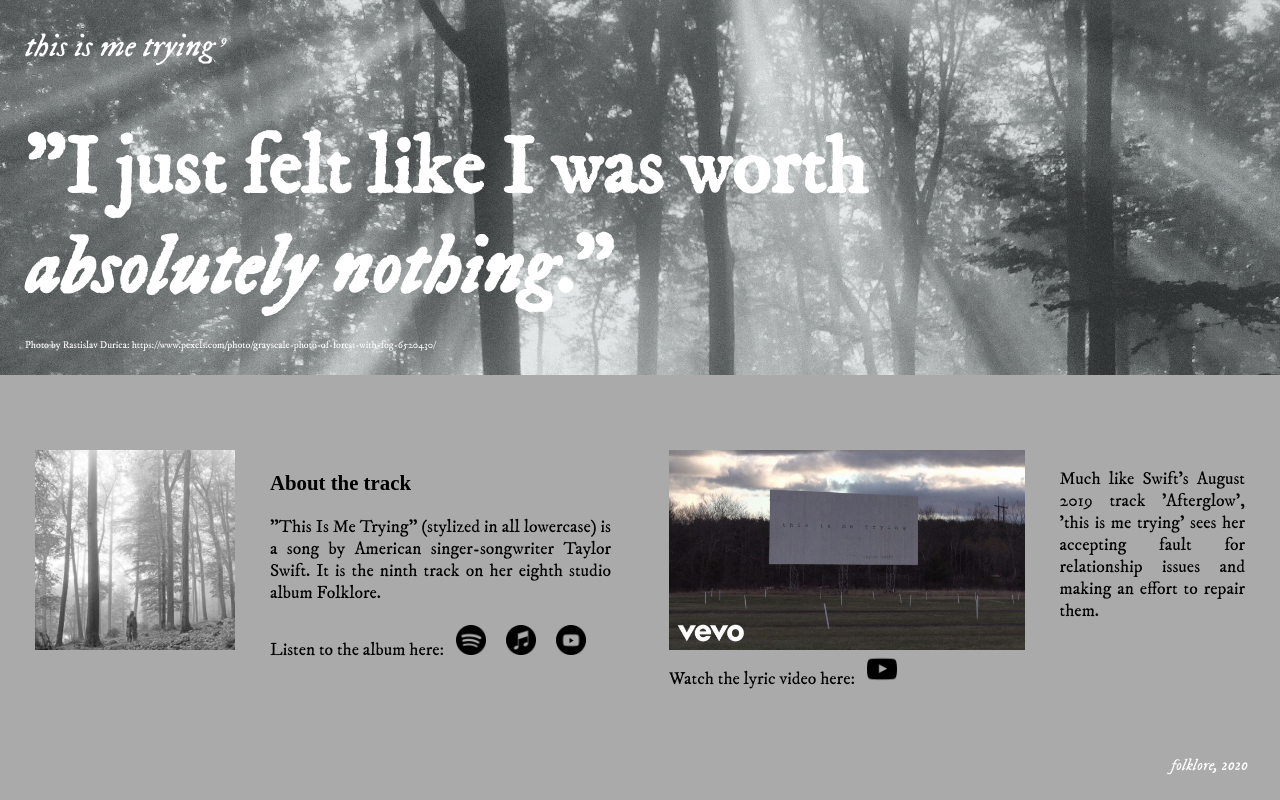
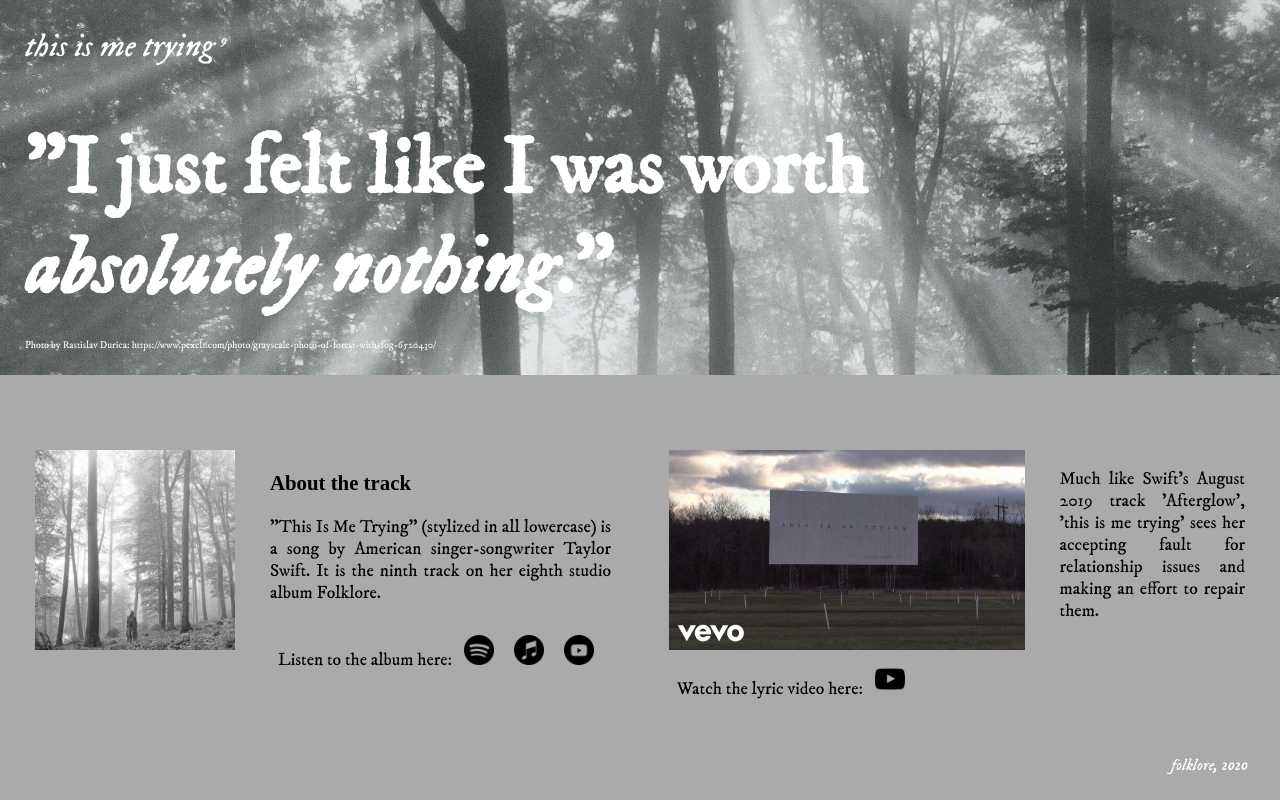
Before and after one commit to arlmchl/responsiveness-exercise-2, a plain HTML site: page index.html in a window 1280 px wide. Drawn offline with nearby package versions, Linux system fonts and the light colour scheme; a web font is replaced by a local one.

Commit message:
Update index.html

```diff
--- a/index.html
+++ b/index.html
@@ -26,7 +26,7 @@
                 "This Is Me Trying" (stylized in all lowercase) is a song by American singer-songwriter Taylor Swift.
                 It is the ninth track on her eighth studio album Folklore.
             </p>
-            <div>
+            <div class="icon-group">
                 <p class="links">Listen to the album here:</p>
                 <a href="https://open.spotify.com/album/2fenSS68JI1h4Fo296JfGr?autoplay=true" target="_blank"><img src="./assets/images/spotify.png" class="icons" alt="spotify icon"></a>
                 <a href="https://music.apple.com/ph/album/folklore/1524801260" target="_blank"><img src="./assets/images/apple.png" class="icons" alt="apple music icon"></a>
@@ -40,7 +40,7 @@
                 Much like Swift’s August 2019 track 'Afterglow', 'this is me trying' sees her accepting fault for relationship issues
                 and making an effort to repair them.
             </p>
-            <div>
+            <div class="icon-group">
                 <p class="links">Watch the lyric video here:</p>
                 <a href="https://www.youtube.com/watch?v=9bdLTPNrlEg" target="_blank"><img class="icons" src="./assets/images/yt.png"></a>
             </div>
```
